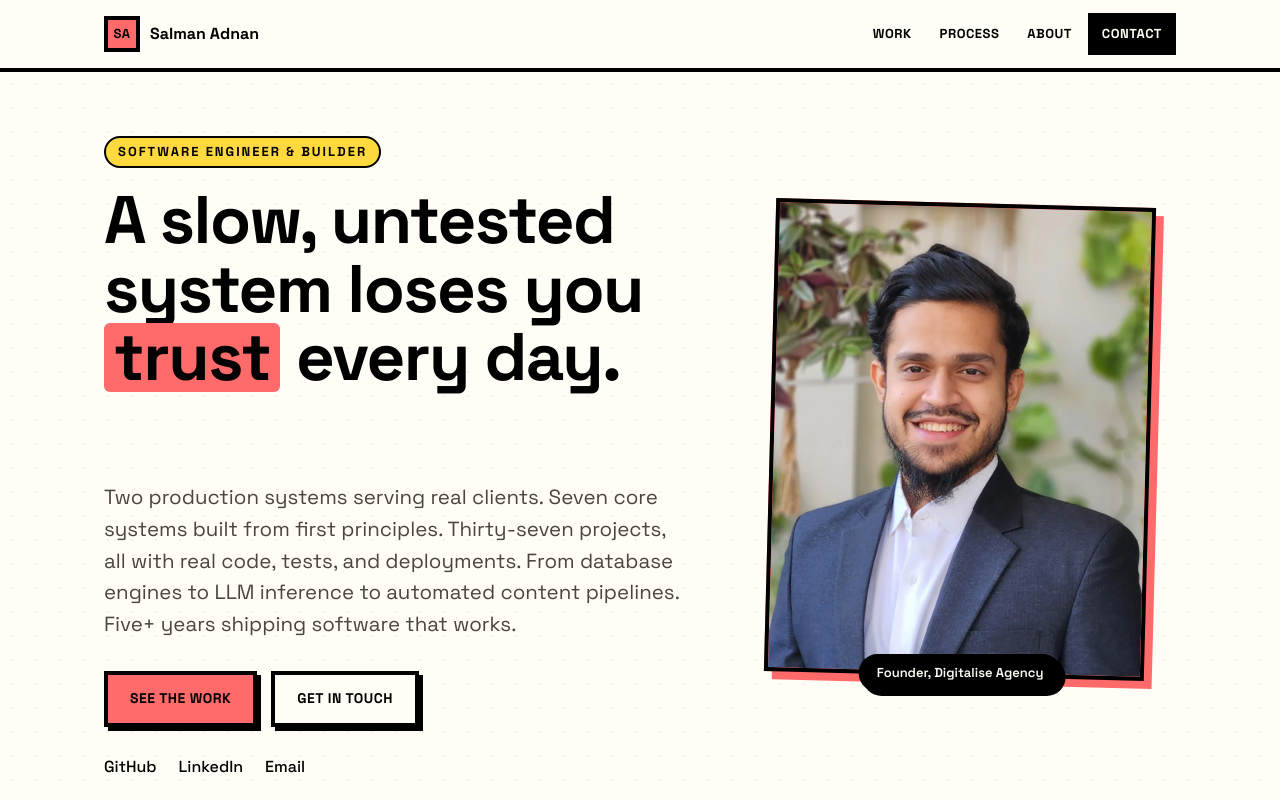
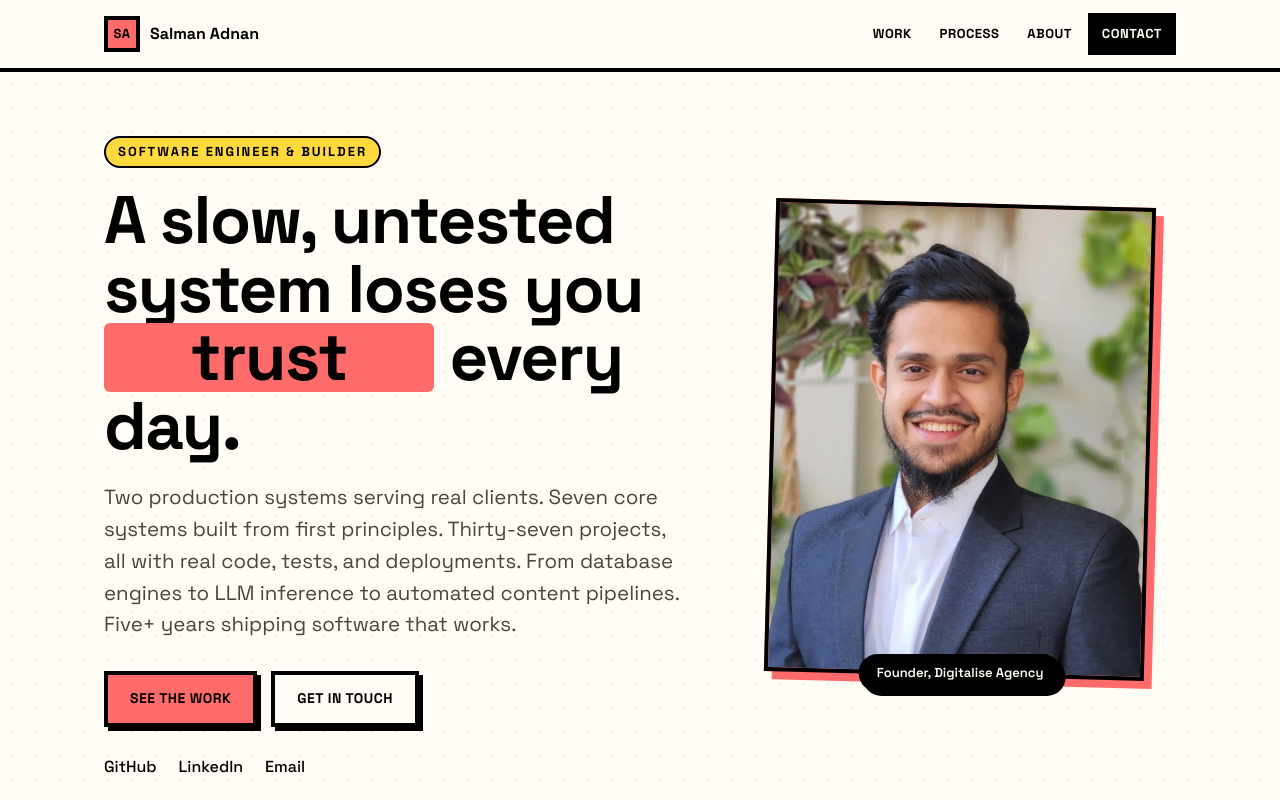
Before and after one commit to salmanadnan2257/salmanadnan2257.github.io, a plain HTML site: page index.html in a window 1280 px wide. Shown: the top 800 px of the page. Drawn offline with Linux system fonts and the light colour scheme.

Commit message:
Fix word rotator: lock container width + remove translateY shift to prevent image movement

```diff
--- a/script.js
+++ b/script.js
@@ -39,9 +39,21 @@ const GITHUB_HANDLE = "salmanadnan2257";
       var resizeTimer;
       var lockHeight = function () {
         var cur = rotatorWord.textContent;
-        rotatorWord.textContent = words[0]; // "customers" - longest word
+
+        // Lock word-rotator box width to the widest word so the h1 never reflows.
+        rotatorBox.style.minWidth = "";
+        var maxW = 0;
+        words.forEach(function (w) {
+          rotatorWord.textContent = w;
+          maxW = Math.max(maxW, rotatorWord.scrollWidth);
+        });
+        rotatorBox.style.minWidth = Math.ceil(maxW) + "px";
+
+        // Lock h1 min-height to tallest layout as a secondary guard.
+        rotatorWord.textContent = words[0];
         heroTitle.style.minHeight = "";
         heroTitle.style.minHeight = heroTitle.offsetHeight + "px";
+
         rotatorWord.textContent = cur;
       };
       lockHeight();
--- a/styles.css
+++ b/styles.css
@@ -1236,7 +1236,7 @@ a { color: inherit; text-decoration: none; }
   opacity: 1;
   transition: opacity .35s ease, transform .35s ease;
 }
-.word-rotator__word.is-swapping { opacity: 0; transform: translateY(6px); }
+.word-rotator__word.is-swapping { opacity: 0; }
 @media (prefers-reduced-motion: reduce) {
   .word-rotator__word { transition: none; }
 }
```
